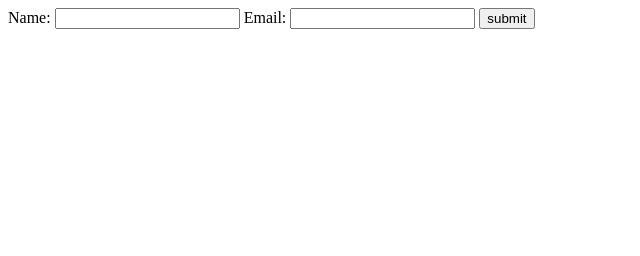
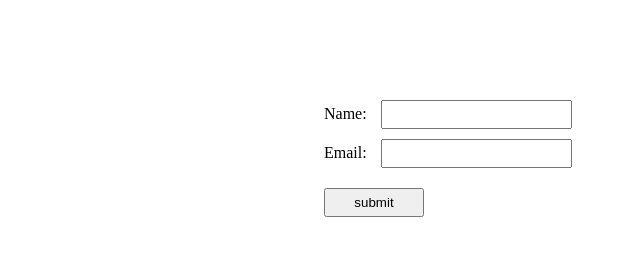
Before and after one commit to Supreetsingh1399/AOSC-Internship, a website: page webpage/assignment_webpage/regex/regex_form.html in a window 1280 px wide. Shown: the whole page, without its empty margins (0-640 px from the left). Drawn offline with Linux system fonts and the light colour scheme.

Commit message:
chore: regex file updated

```diff
--- a/webpage/assignment_webpage/regex/regex_form.html
+++ b/webpage/assignment_webpage/regex/regex_form.html
@@ -4,12 +4,34 @@
     <meta charset="UTF-8">
     <meta name="viewport" content="width=device-width, initial-scale=1.0">
     <title>Document</title>
+    <style>
+        form{
+            display: flex;
+            flex-direction: column;
+            width: 50%;
+            margin: 0 auto;
+            margin-top: 100px;
+        }
+        label{
+            margin-bottom: 10px;
+        }
+        input{
+            padding: 5px;
+            margin-left: 10px;
+        }
+        input[type="submit"]{
+            margin-top: 10px;
+            width: 100px;
+            margin-left: 0;
+        }
+    </style>
 </head>
 <body>
-    <form action="">
-        <label for="">Name: <input type="text"></label>
-        <label for="">Email: <input type="email" ></label>
-        <input type="submit" value="submit">
+    <form method="get" action="\webpage\assignment_webpage\regex\regex1.html">
+        <label for="name">Name: <input type="text" name="username" required></label>
+        <label for="email">Email: <input type="email" name="useremail" required></label>
+        <input type="submit" value="submit" required>
     </form>
+
 </body>
 </html>
```
Also changed, not shown: webpage/assignment_webpage/Price_Calculator_books/books.css (+24 -0 lines), webpage/assignment_webpage/regex/regex1.html (added, +21 -0 lines).
